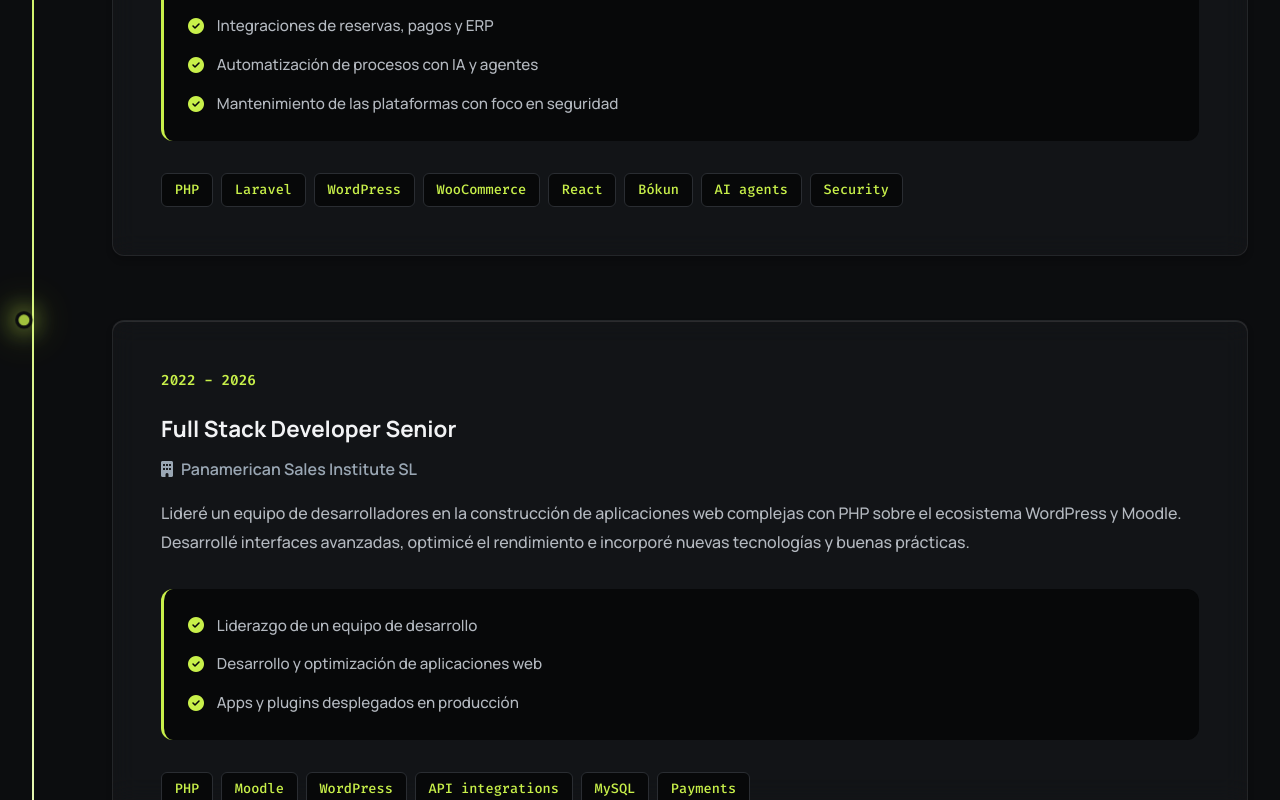
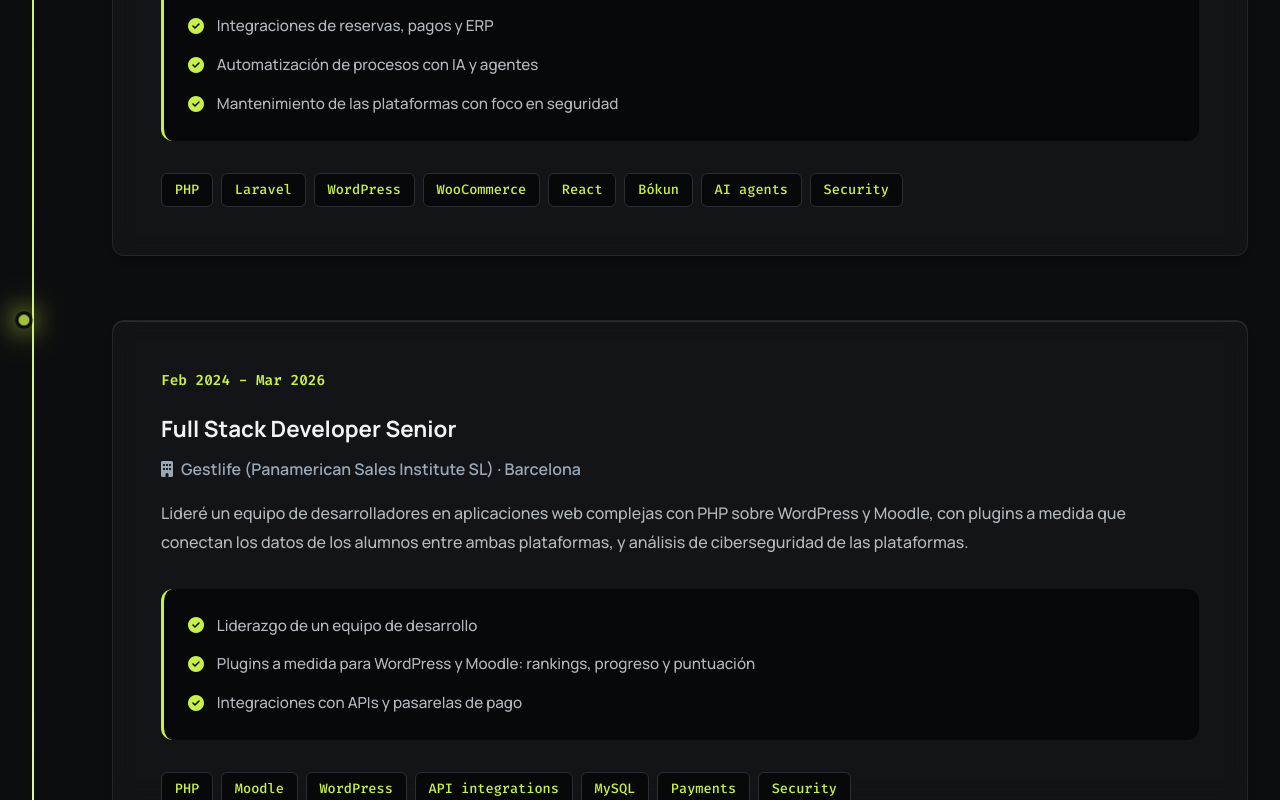
Before and after one commit to MartinBinotti/portfolio, a React (Vite) app: page / in a window 1280 px wide. Shown: the part 3139-3939 px from the top of the page. Built offline with nearby package versions, Linux system fonts and the light colour scheme.

Commit message:
Experiencia alineada con el CV 2026: Gestlife, freelance y fechas exactas
Co-Authored-By: Claude Opus 5.5 <noreply@anthropic.com>
Claude-Session: https://claude.ai/code/session_01LgzMAJ3SK82DaMLvFbCv95

```diff
--- a/src/components/AboutSection.jsx
+++ b/src/components/AboutSection.jsx
@@ -29,8 +29,8 @@ function AboutSection() {
 
               <div className="about-stats">
                 <div className="stat-item">
-                  <div className="stat-number" data-count="8" data-suffix="+">
-                    8+
+                  <div className="stat-number" data-count="6" data-suffix="+">
+                    6+
                   </div>
                   <div className="stat-label" data-text-en="Years of experience" data-text-es="Años de experiencia">
                     Años de experiencia
--- a/src/components/ExperienceSection.jsx
+++ b/src/components/ExperienceSection.jsx
@@ -1,10 +1,10 @@
 // Experiencia: textos en/es en cada entrada (el idioma lo cambia app.js con data-text-*).
 const JOBS = [
   {
-    years: { en: '2026 - Present', es: '2026 - Actualidad' },
+    years: { en: 'Apr 2026 - Present', es: 'Abr 2026 - Actualidad' },
     current: true,
     title: { en: 'Senior Full Stack Developer', es: 'Full Stack Developer Senior' },
-    company: 'Grupo La Sal · La Sal Catering',
+    company: 'Grupo La Sal (La Sal Catering) · Mallorca',
     description: {
       en: "I develop and maintain the group's four websites (catering, food delivery and leisure bookings) and build internal web applications for invoicing and lead management. I bring AI and agents into the daily workflow to automate processes and deliver faster, with special attention to the security of every platform.",
       es: 'Desarrollo y mantengo las cuatro webs del grupo (catering, delivery y reservas de ocio) y creo aplicaciones web internas de facturación y gestión de leads. Incorporo IA y agentes al trabajo diario para automatizar procesos y entregar más rápido, con especial atención a la seguridad de cada plataforma.',
@@ -19,24 +19,38 @@ const JOBS = [
     tags: ['PHP', 'Laravel', 'WordPress', 'WooCommerce', 'React', 'Bókun', 'AI agents', 'Security'],
   },
   {
-    years: { en: '2022 - 2026', es: '2022 - 2026' },
+    years: { en: 'Feb 2024 - Mar 2026', es: 'Feb 2024 - Mar 2026' },
     title: { en: 'Senior Full Stack Developer', es: 'Full Stack Developer Senior' },
-    company: 'Panamerican Sales Institute SL',
+    company: 'Gestlife (Panamerican Sales Institute SL) · Barcelona',
     description: {
-      en: 'Led a team of developers building complex web applications with PHP on the WordPress and Moodle ecosystem. Built advanced user interfaces, optimized performance and introduced new technologies and best practices.',
-      es: 'Lideré un equipo de desarrolladores en la construcción de aplicaciones web complejas con PHP sobre el ecosistema WordPress y Moodle. Desarrollé interfaces avanzadas, optimicé el rendimiento e incorporé nuevas tecnologías y buenas prácticas.',
+      en: 'Led a team of developers building complex web applications with PHP on the WordPress and Moodle ecosystem, including custom plugins that connect student data across both platforms, plus cybersecurity analysis of the platforms.',
+      es: 'Lideré un equipo de desarrolladores en aplicaciones web complejas con PHP sobre WordPress y Moodle, con plugins a medida que conectan los datos de los alumnos entre ambas plataformas, y análisis de ciberseguridad de las plataformas.',
     },
     achievements: [
       { en: 'Led a development team', es: 'Liderazgo de un equipo de desarrollo' },
-      { en: 'Built and optimized web applications', es: 'Desarrollo y optimización de aplicaciones web' },
-      { en: 'Deployed production apps and plugins', es: 'Apps y plugins desplegados en producción' },
+      { en: 'Custom WordPress and Moodle plugins: rankings, progress and scoring', es: 'Plugins a medida para WordPress y Moodle: rankings, progreso y puntuación' },
+      { en: 'API and payment gateway integrations', es: 'Integraciones con APIs y pasarelas de pago' },
     ],
-    tags: ['PHP', 'Moodle', 'WordPress', 'API integrations', 'MySQL', 'Payments'],
+    tags: ['PHP', 'Moodle', 'WordPress', 'API integrations', 'MySQL', 'Payments', 'Security'],
   },
   {
-    years: { en: '2020 - 2022', es: '2020 - 2022' },
-    title: { en: 'Full Stack Developer', es: 'Full Stack Developer' },
-    company: 'De Barricas SL',
+    years: { en: 'Oct 2023 - Present', es: 'Oct 2023 - Actualidad' },
+    title: { en: 'Freelance Web Developer', es: 'Desarrollador Web Freelance' },
+    company: 'Autónomo',
+    description: {
+      en: 'Design, development and maintenance of websites for clients: updates, security analysis and SEO.',
+      es: 'Diseño, desarrollo y mantenimiento de sitios web para clientes: actualizaciones, análisis de seguridad y SEO.',
+    },
+    achievements: [
+      { en: 'Websites designed and built end to end', es: 'Sitios diseñados y desarrollados de principio a fin' },
+      { en: 'Ongoing maintenance, updates and security reviews', es: 'Mantenimiento, actualizaciones y revisiones de seguridad' },
+    ],
+    tags: ['WordPress', 'Web design', 'SEO', 'Security'],
+  },
+  {
+    years: { en: 'May 2021 - Oct 2023', es: 'May 2021 - Oct 2023' },
+    title: { en: 'Full Stack Developer & Web Support', es: 'Full Stack Developer y Soporte Web' },
+    company: 'De Barricas Vinoteca (Grupo DB SRL) · Buenos Aires',
     description: {
       en: "Developed two complete e-commerce websites with PHP, WordPress, WooCommerce and VTEX. Improved user experience and performance to boost sales, and worked with designers on responsive layouts adapted to clients' and users' needs.",
       es: 'Desarrollé dos e-commerce completos con PHP, WordPress, WooCommerce y VTEX. Mejoré la experiencia de usuario y el rendimiento para aumentar las ventas, y trabajé con diseñadores en maquetaciones responsive adaptadas a clientes y usuarios.',
@@ -49,12 +63,12 @@ const JOBS = [
     tags: ['PHP', 'JavaScript', 'WordPress', 'SASS', 'VTEX', 'E-commerce'],
   },
   {
-    years: { en: '2018 - 2020', es: '2018 - 2020' },
-    title: { en: 'Webmaster', es: 'Webmaster' },
-    company: 'Brincar por un autismo feliz',
+    years: { en: 'Jan 2020 - May 2021', es: 'Ene 2020 - May 2021' },
+    title: { en: 'WordPress Developer & E-learning Management', es: 'Desarrollador WordPress y gestión de e-learning' },
+    company: 'Fundación Brincar por un autismo feliz (ONG) · Buenos Aires',
     description: {
-      en: 'Developed websites with HTML, CSS and JavaScript, applying web development best practices on real projects for different clients.',
-      es: 'Desarrollé sitios web con HTML, CSS y JavaScript, aplicando buenas prácticas de desarrollo en proyectos reales para distintos clientes.',
+      en: 'Built and maintained the foundation’s WordPress site and its connection to the Moodle e-learning platform, from the online store to course management and user support.',
+      es: 'Desarrollé y mantuve la web de la fundación en WordPress y su conexión con la plataforma de e-learning en Moodle, desde la tienda online hasta la gestión de cursos y el soporte a usuarios.',
     },
     achievements: [
       { en: 'Full e-commerce connected to Moodle e-learning', es: 'E-commerce completo conectado a e-learning en Moodle' },
```
